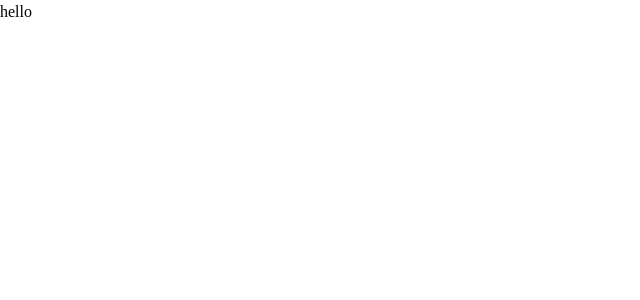
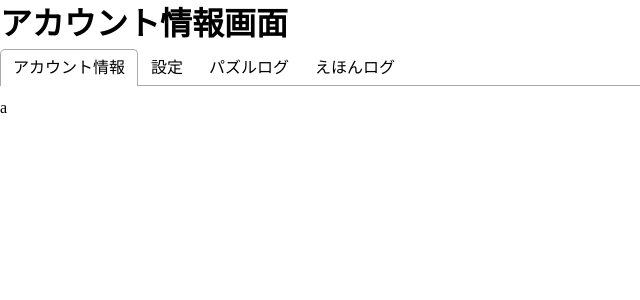
Before and after one commit to ishida-0622/u22-2023, a Next.js app in the folder frontend/: page /account_info in a window 1280 px wide. Shown: the top 300 px of the page, without its empty margins (0-640 px from the left). Built offline with nearby package versions, Linux system fonts and the light colour scheme.

Commit message:
しゅわーっ

```diff
--- a/frontend/src/components/pages/AccountInfo/index.tsx
+++ b/frontend/src/components/pages/AccountInfo/index.tsx
@@ -1,7 +1,23 @@
+import { Tab, Tabs, TabList, TabPanel } from "react-tabs";
+
+import "react-tabs/style/react-tabs.css";
+
 export const AccountInfo = () => {
-    return (
-        <div>
-            hello
-        </div>
-    )
-}
+  return (
+    <div>
+      <h1>アカウント情報画面</h1>
+      <Tabs>
+        <TabList>
+          <Tab>アカウント情報</Tab>
+          <Tab>設定</Tab>
+          <Tab>パズルログ</Tab>
+          <Tab>えほんログ</Tab>
+        </TabList>
+        <TabPanel>a</TabPanel>
+        <TabPanel>b</TabPanel>
+        <TabPanel>c</TabPanel>
+        <TabPanel>d</TabPanel>
+      </Tabs>
+    </div>
+  );
+};
```
